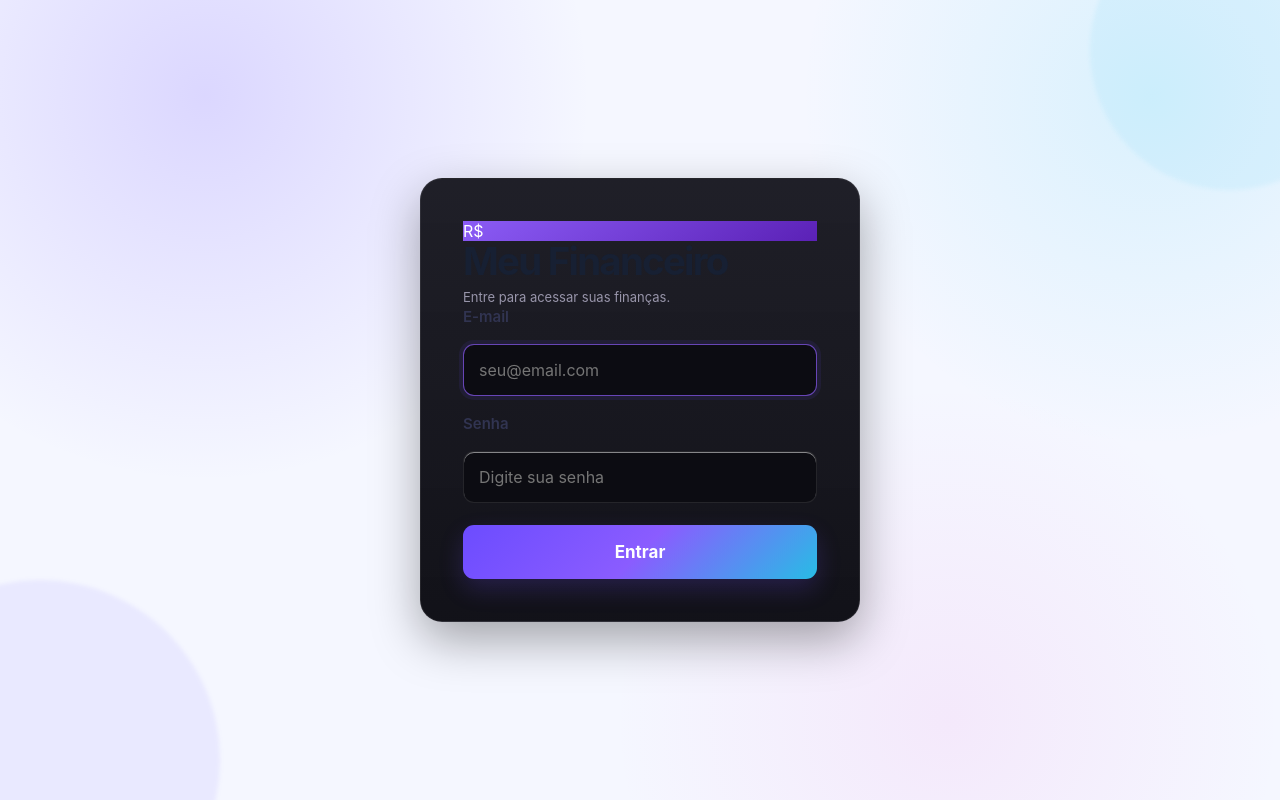
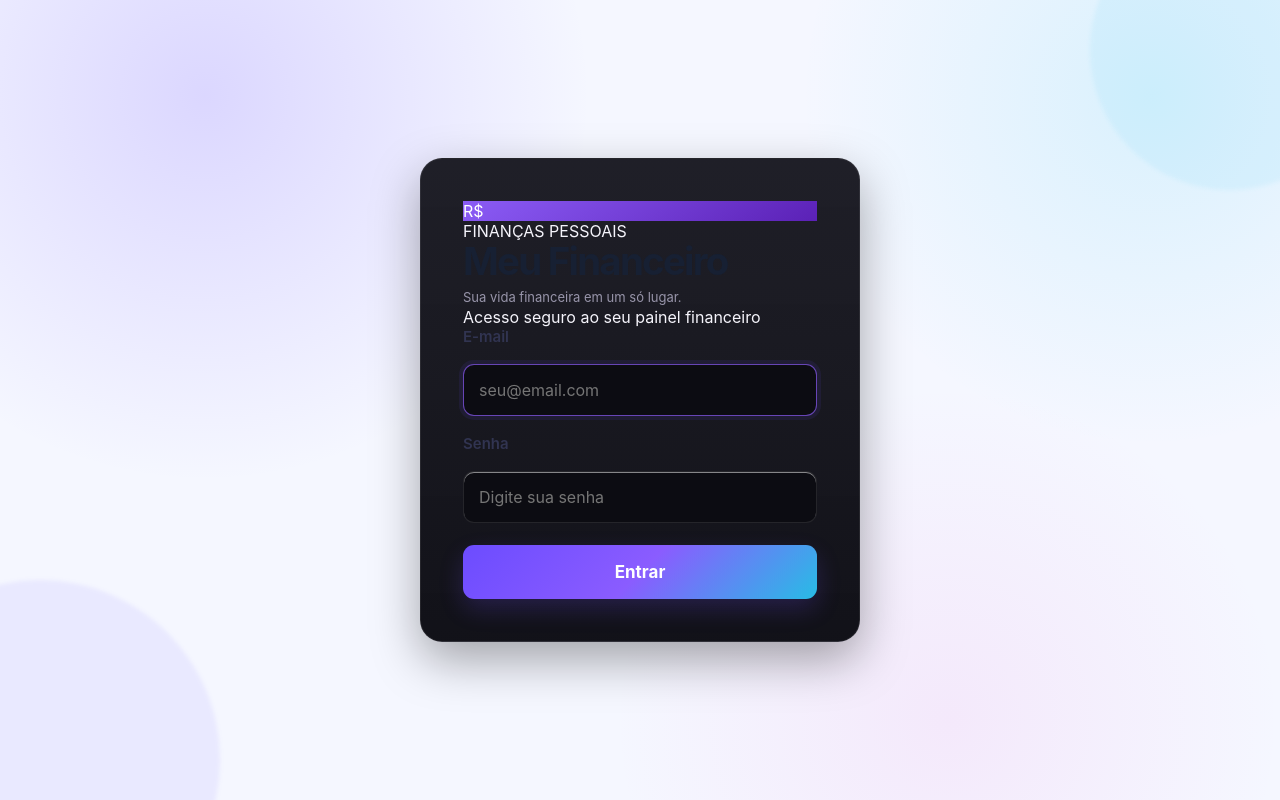
Before and after one commit to Guilherme-code10/meu-app-financeiro, a website: page public/index.html in a window 1280 px wide. Drawn offline with Linux system fonts and the light colour scheme.

Commit message:
style: melhora estrutura visual do login

```diff
--- a/public/index.html
+++ b/public/index.html
@@ -9,7 +9,7 @@
     <title>Meu Financeiro</title>
 
     <link rel="stylesheet" href="/style.css?v=20261025-parcelas-3" />
-    <link rel="stylesheet" href="/v3.css?v=20261027-bancos-2" />
+    <link rel="stylesheet" href="/v3.css?v=20261027-login-premium-1" />
   </head>
 
   <body>
@@ -19,11 +19,20 @@
 
     <div id="loginScreen" class="login-screen">
       <div class="login-card">
-        <div class="login-logo">R$</div>
-
-        <h1>Meu Financeiro</h1>
-
-        <p class="login-subtitle">Entre para acessar suas finanças.</p>
+        <div class="login-brand-v3">
+          <div class="login-logo" aria-hidden="true">R$</div>
+
+          <div class="login-brand-copy">
+            <span class="login-kicker">FINANÇAS PESSOAIS</span>
+            <h1>Meu Financeiro</h1>
+            <p class="login-subtitle">Sua vida financeira em um só lugar.</p>
+          </div>
+        </div>
+
+        <div class="login-security-note">
+          <span class="login-security-dot"></span>
+          <span>Acesso seguro ao seu painel financeiro</span>
+        </div>
 
         <form id="loginForm">
           <label for="loginEmail"> E-mail </label>
```
